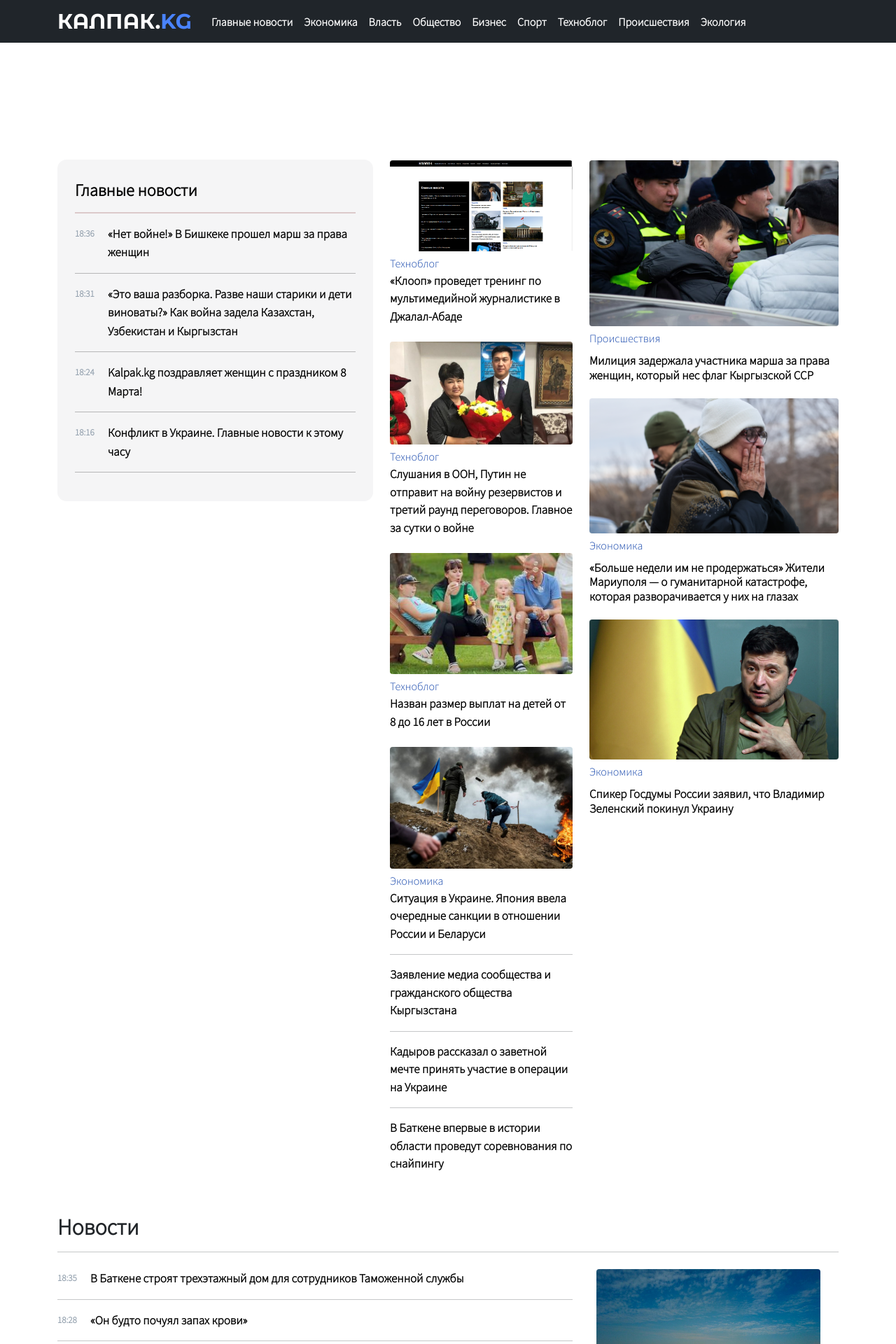
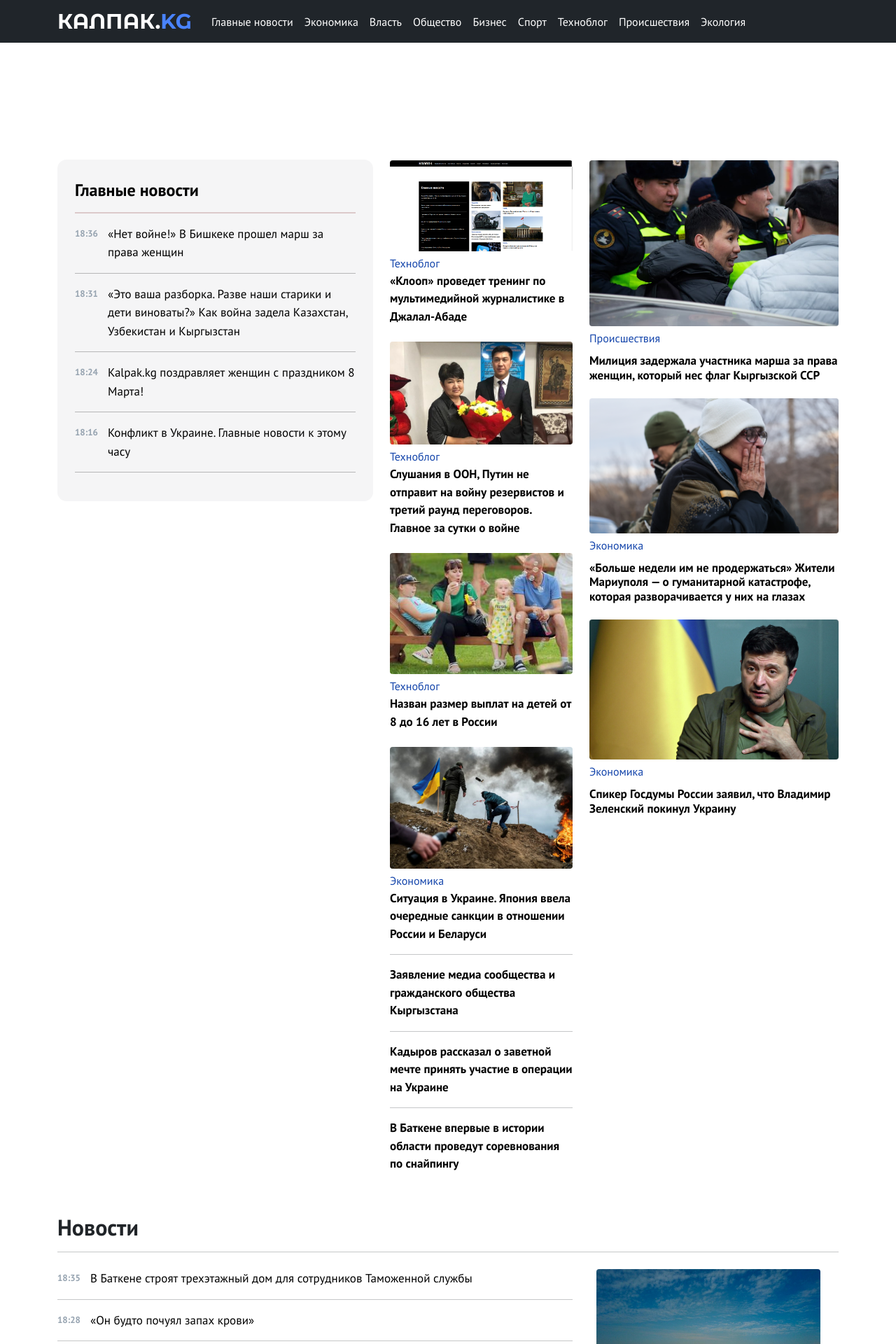
Before and after one commit to aibekovislam/news, a Django app: page / in a window 1280 px wide. Shown: the top 1920 px of the page at 70% size. Run offline with Django 3.2, Linux system fonts and the light colour scheme; data comes from the database, SQL or seed files in the repository; some libraries are stand-ins or nearby versions; some web fonts are replaced.

Commit message:
returned

```diff
--- a/core/static/style.css
+++ b/core/static/style.css
@@ -11,7 +11,6 @@
 @import url('https://fonts.googleapis.com/css2?family=Source+Serif+Pro&display=swap');
 @import url('https://fonts.googleapis.com/css2?family=Lato:wght@900&display=swap');
 @import url('https://fonts.googleapis.com/css2?family=Montserrat:wght@700&display=swap');
-@import url('https://fonts.googleapis.com/css2?family=Source+Sans+Pro:wght@300&display=swap');
 
 body{
 	background-color: #e8e8e8;
@@ -32,8 +31,8 @@
 }
 
 .linkss{
-	font-family: 'Source Sans Pro', sans-serif;
-	font-weight: bold;
+	font-family: 'PT Sans', sans-serif;
+	font-weight: normal;
 }
 .mt-8{
     margin-top: 100px;
@@ -72,7 +71,7 @@
 	font-weight: 500;
 	margin-top: 1px;
 	font-size: 17px;
-	font-family: 'Source Sans Pro', sans-serif;
+	font-family: 'PT Sans', sans-serif;
 	font-weight: bolder;
 }
 
@@ -92,7 +91,7 @@
 }
 
 .zago_main0{
-	font-family: 'Source Sans Pro', sans-serif;
+	font-family: 'PT Sans', sans-serif;
 	font-weight: bolder;
 	margin-top: 10px;
 	font-size: 17px;
@@ -109,7 +108,7 @@
 }
 
 .zago_main02{
-	font-family: 'Source Sans Pro', sans-serif;
+	font-family: 'PT Sans', sans-serif;
 	font-size: 20px;
 	font-weight: bolder;
 	color: black;
@@ -128,7 +127,7 @@
 .text-link2{
 	color: #1445ab;
 	text-decoration: none;
-	font-family: 'Source Sans Pro', sans-serif;
+	font-family: 'PT Sans', sans-serif;
 	font-weight: normal;
 	display: block;
 }
@@ -147,7 +146,7 @@
 .text-link3{
 	color: #1445ab;
 	text-decoration: none;
-	font-family: 'Source Sans Pro', sans-serif;
+	font-family: 'PT Sans', sans-serif;
 	font-weight: bolder;
 	margin-bottom: 15px;
 	display: block;
@@ -161,8 +160,7 @@
 	text-decoration: none;
 	color: black;
 	transition-duration: 0.3s;
-	font-family: 'Source Sans Pro', sans-serif;
-	font-weight: bold;
+	font-family: 'PT Sans', sans-serif;
 	font-size: 17px;
 }
 
@@ -175,7 +173,7 @@
 	text-decoration: none;
 	color: black;
 	transition-duration: 0.3s;
-	font-family: 'Source Sans Pro', sans-serif;
+	font-family: 'PT Sans', sans-serif;
 	font-weight: normal;
 }
 
@@ -203,8 +201,7 @@
 	text-decoration: none;
 	color: black;
 	transition-duration: 0.3s;
-	font-weight: bold;
-	font-family: 'Source Sans Pro', sans-serif;
+	font-family: 'PT Sans', sans-serif;
 }
 
 .link-text3:hover{
@@ -212,7 +209,7 @@
 }
 
 .main-news{
-	font-family: 'Source Sans Pro', sans-serif;
+	font-family: 'PT Sans', sans-serif;
 	font-weight: bolder;
 	margin-bottom: 10px;
 	margin-top: 30px;
@@ -228,7 +225,7 @@
 
 .date_time{
 	color: #9c9c9c;
-	font-family: 'Source Sans Pro', sans-serif;
+	font-family: 'PT Sans', sans-serif;
 	font-weight: bolder;
 	font-size: 13px;
 }
@@ -242,7 +239,7 @@
 .date_time2{
 	width: 47px;
 	color: #96a3b0;
-	font-family: 'Source Sans Pro', sans-serif;
+	font-family: 'PT Sans', sans-serif;
 	font-weight: bolder;
 	float: left;
 	padding-top: 3px;
@@ -273,7 +270,7 @@
 }
 
 .news{
-	font-family: 'Source Sans Pro', sans-serif;
+	font-family: 'PT Sans', sans-serif;
 	font-weight: bolder;
 }
 
@@ -386,7 +383,7 @@
 }
 
 .zago_main3{
-	font-family: 'Source Sans Pro', sans-serif;
+	font-family: 'PT Sans', sans-serif;
 	font-weight: bolder;
 }
 
@@ -586,7 +583,7 @@
 .footer-text{
 	color: white;
 	padding-top: 17px;
-	font-family: 'Source Sans Pro', sans-serif;
+	font-family: 'PT Sans', sans-serif;
 	font-weight: normal;
 }
 
```
